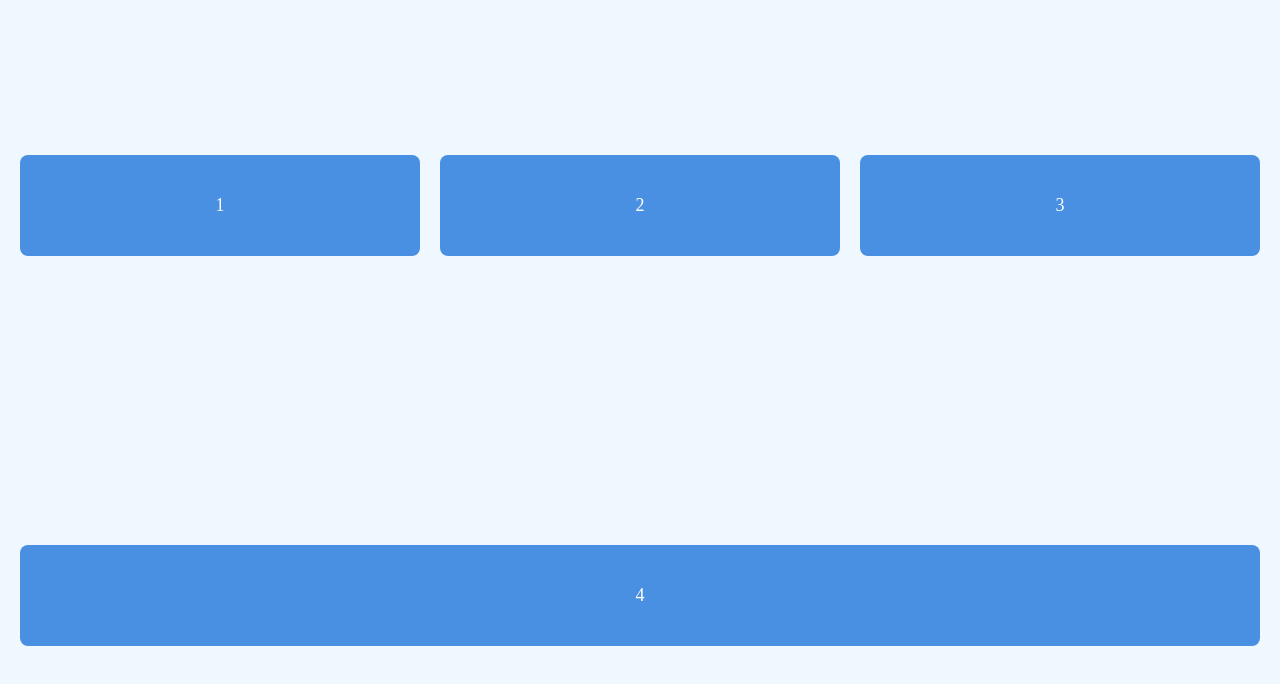
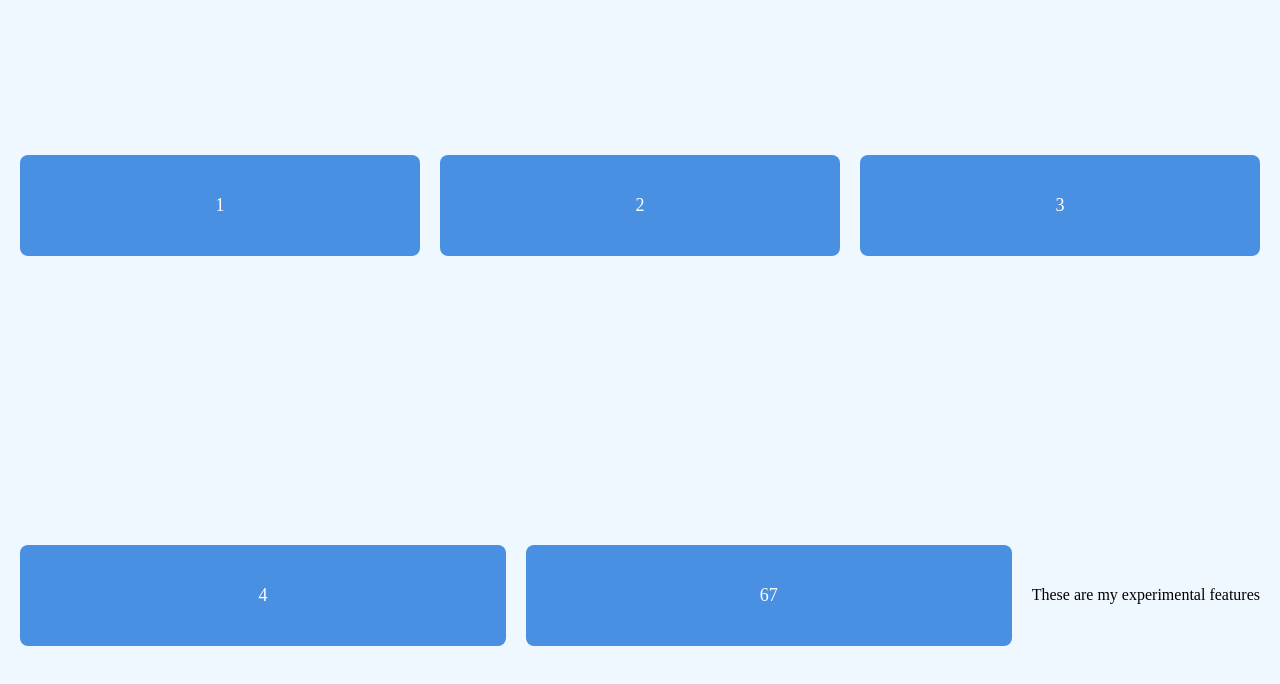
Before and after one commit to LSprecher27/Flexbox-Worksheet, a plain HTML site: page index.html in a window 1280 px wide. Drawn offline with Linux system fonts and the light colour scheme.

Commit message:
Added Changes to HTML

```diff
--- a/index.html
+++ b/index.html
@@ -18,7 +18,6 @@
                 gap: 20px;
                 padding: 20px;
                 box-sizing: border-box;
-
             }
             .card {
                 background-color: #4a90e2;
@@ -41,6 +40,8 @@
             <div class="card">2</div>
             <div class="card">3</div>
             <div class="card">4</div>
+            <div class="card">67</div>
+            <p>These are my experimental features</p>
         </div>
     </body>
 </html>
```
